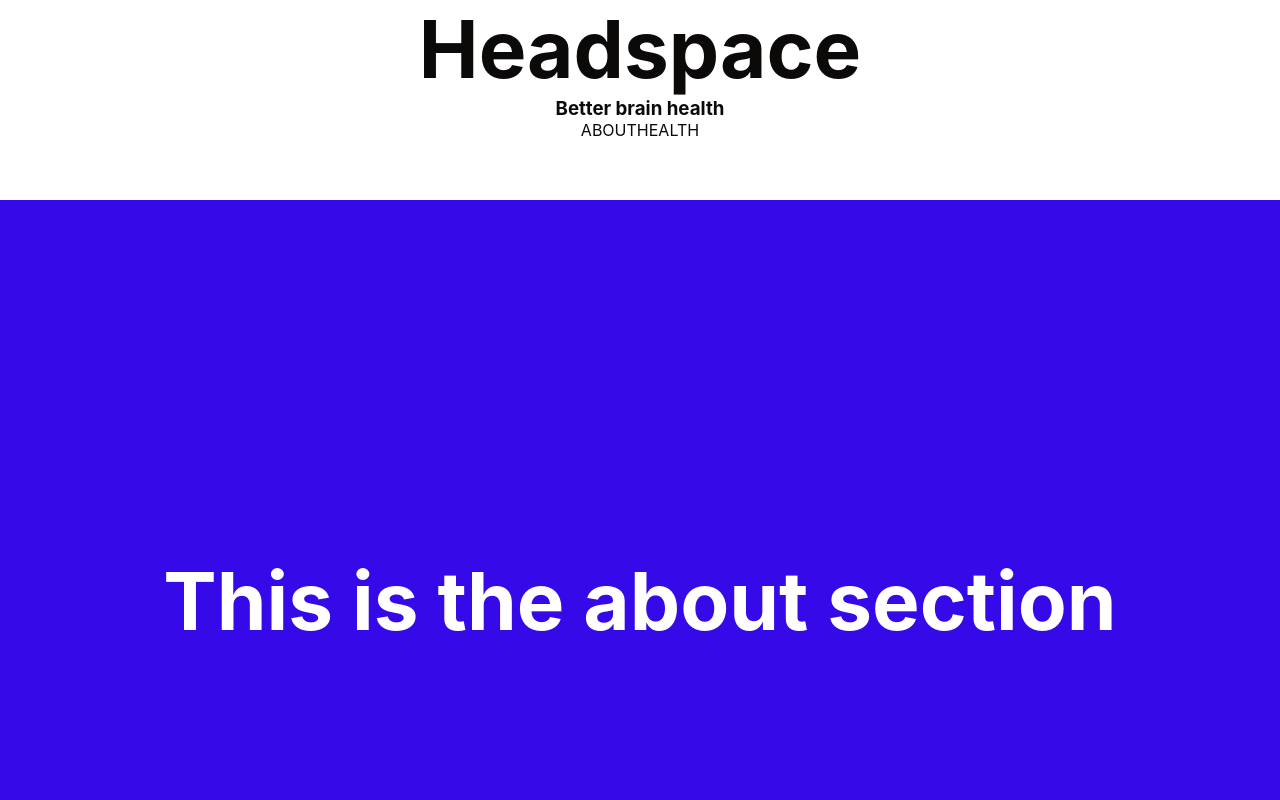
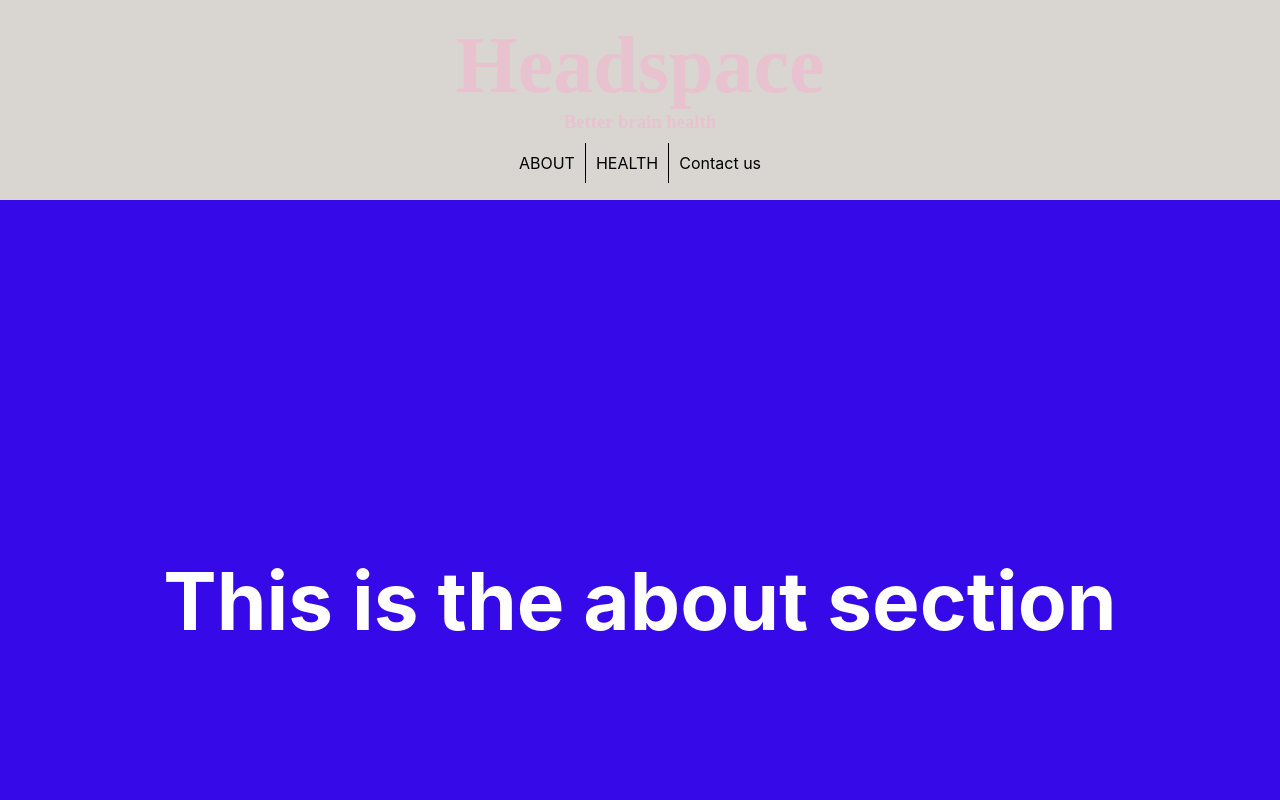
Before and after one commit to alyssaleanne98/Unit-4-project-frontend, a React (Create React App) app: page / in a window 1280 px wide. Shown: the top 800 px of the page. Built offline with nearby package versions, Linux system fonts and the light colour scheme.

Commit message:
nav bar complete

```diff
--- a/src/components/Nav.css
+++ b/src/components/Nav.css
@@ -1,7 +1,27 @@
 .container {
-    color: rgb(12, 9, 9);
+    color: #94bfa9;
     height: 200px;
+    background-color: #D9D6D2;
+
 }
-.sub-section {
-    text-align: center;
+.app-title {
+    padding: 20px;
+    font-family: "prata";
 }
+:hover{
+    color: rgb(232, 194, 207);
+}
+.link-cards{
+    color: black;
+    padding: 10px;
+    border-left: 1.9px solid black;
+}
+.link-about{
+    color: black;
+    padding: 10px;
+}
+.link-contact{
+    color: black;
+    padding: 10px;
+    border-left: 1.9px solid black;
+}
--- a/src/components/Nav.jsx
+++ b/src/components/Nav.jsx
@@ -11,12 +11,16 @@
             </div>
 
 
-            <Link activeClass="active" to="about-section" spy={true} duration={400}>
+            <Link className="link-about" activeClass="active" to="about-section" spy={true} duration={400}>
                 ABOUT
             </Link>
 
-            <Link activeClass="active" to="cards-section" spy={true} duration={400}>
+            <Link className="link-cards" activeClass="active" to="cards-section" spy={true} duration={400}>
                  HEALTH
+            </Link>
+
+            <Link className="link-contact" activeClass="active" to="footer-section" spy={true} duration={400}>
+                 Contact us
             </Link>
         </div>
 
--- a/src/components/Section.jsx
+++ b/src/components/Section.jsx
@@ -18,7 +18,7 @@
                 <h1>This is the flashcard section</h1>
             </section>
 
-            <section className='footer'>
+            <section className='footer' id='footer-section'>
                 <h1>This is the footer section</h1>
             </section>
         </main>
```
